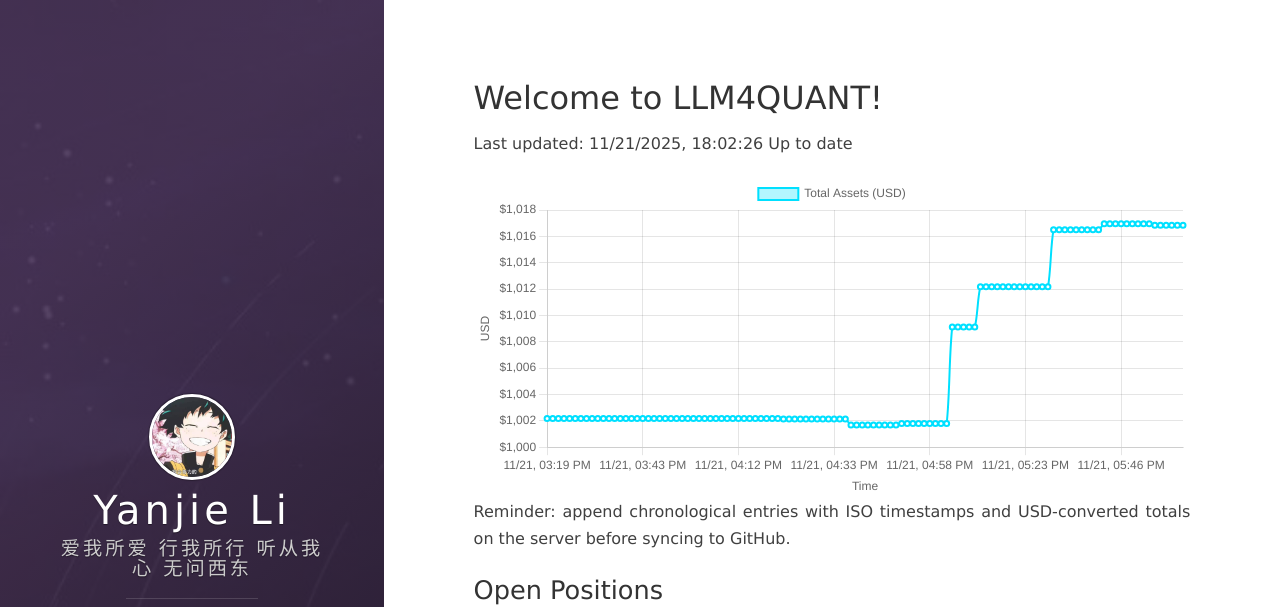
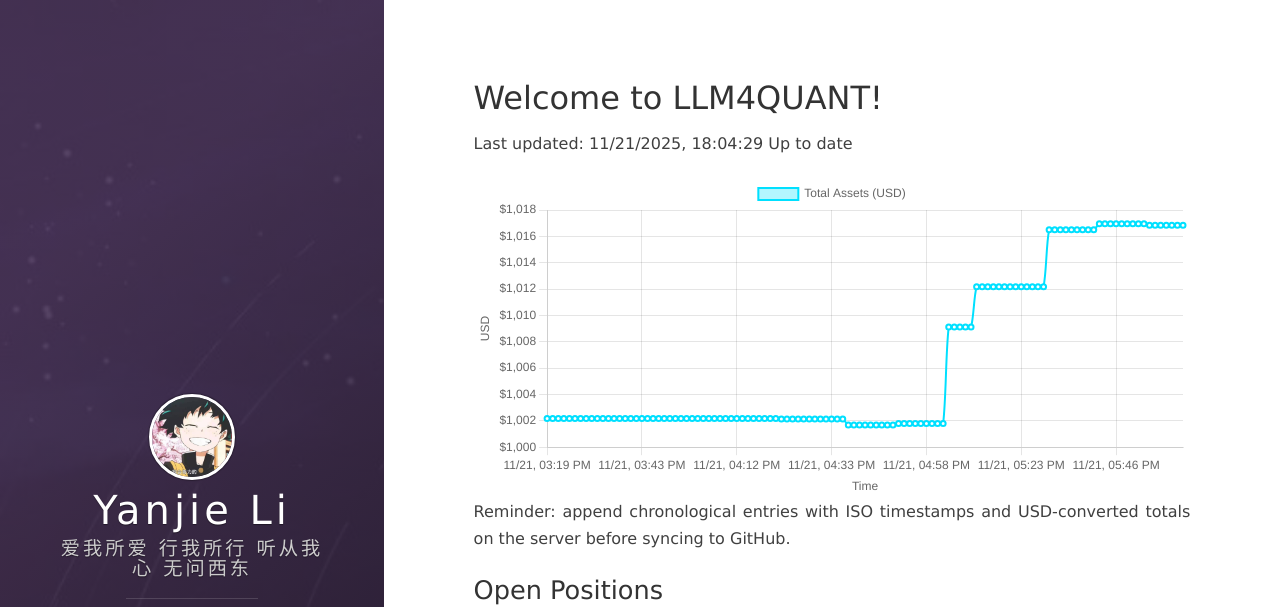
Before and after one commit to leeyegy/leeyegy.github.io, a Jekyll site: the page built from live-trading.html, in a window 1280 px wide and 1243 px high. Shown: the top 607 px of the window. Built offline with Jekyll 4.4.1, drawn with Linux system fonts in a browser that asks for light colours; nearby versions of some CDN libraries.

Commit message:
AccountMonitor: update balance history 2025-11-22T02:04:29+08:00

```diff
--- a/assets/data/binance/balance-history.json
+++ b/assets/data/binance/balance-history.json
@@ -1,5 +1,5 @@
 {
-  "generatedAt": "2025-11-22T02:02:26+08:00",
+  "generatedAt": "2025-11-22T02:04:29+08:00",
   "asset": "total_usd_value",
   "history": [
     {
@@ -457,6 +457,10 @@
     {
       "timestamp": "2025-11-22T02:02:26+08:00",
       "totalUsd": 1016.85269604
+    },
+    {
+      "timestamp": "2025-11-22T02:04:29+08:00",
+      "totalUsd": 1016.85269604
     }
   ]
 }
```
